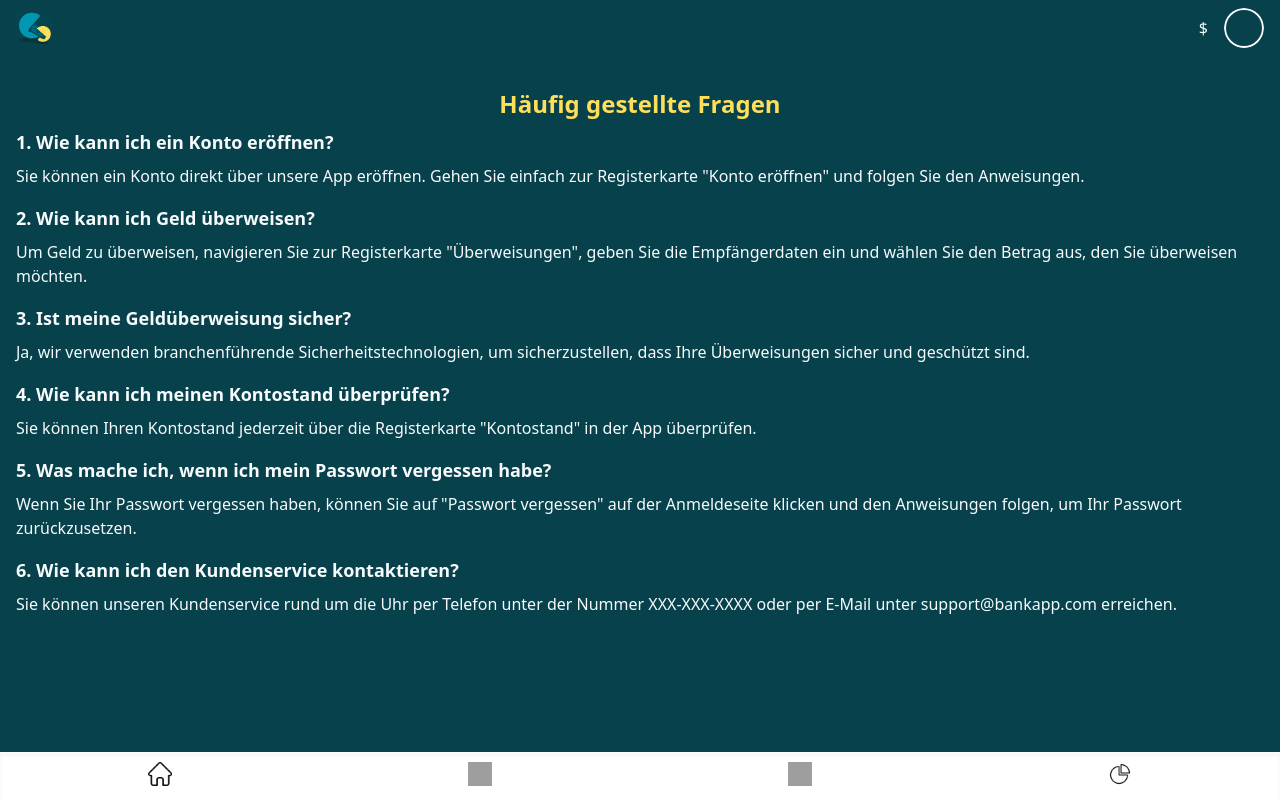
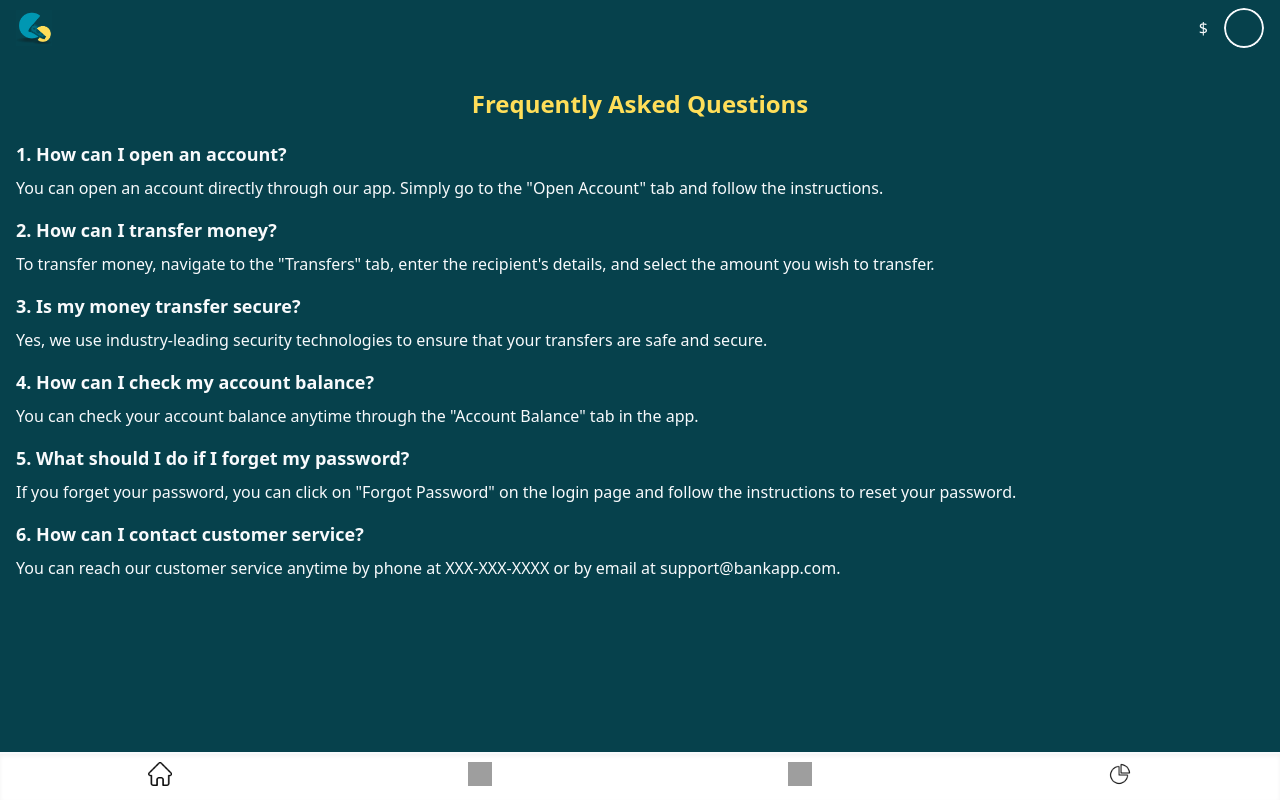
Before and after one commit to JohannaHaer/fullstack_abschlussprojekt, a React (Vite) app in the folder frontend/: page /faq in a window 1280 px wide. Built offline with nearby package versions, Linux system fonts and the light colour scheme; no server answers; grey boxes are pictures that could not be loaded.

Commit message:
faq auf englisch geändert

```diff
--- a/frontend/src/pages/Faq.jsx
+++ b/frontend/src/pages/Faq.jsx
@@ -6,40 +6,41 @@ const Faq = () => {
   return (
     <>
     <HeaderNormal />
-      <div className=" py-5 px-4">
+    <div className="py-5 px-4">
 
-      <h1 className="text-2xl text-center font-bold pt-5 pb-2 text-[#0097B2] dark:text-[#FFDE59]">Häufig gestellte Fragen</h1>
+        <h1 className="text-2xl text-center font-bold pt-5 pb-5 pb-2 text-[#0097B2] dark:text-[#FFDE59]">Frequently Asked Questions</h1>
 
         <div className="mb-4">
-        <h2 className="text-lg font-bold mb-2">1. Wie kann ich ein Konto eröffnen?</h2>
-        <p>Sie können ein Konto direkt über unsere App eröffnen. Gehen Sie einfach zur Registerkarte "Konto eröffnen" und folgen Sie den Anweisungen.</p>
+          <h2 className="text-lg font-bold mb-2">1. How can I open an account?</h2>
+          <p>You can open an account directly through our app. Simply go to the "Open Account" tab and follow the instructions.</p>
         </div>
 
         <div className="mb-4">
-        <h2 className="text-lg font-bold mb-2">2. Wie kann ich Geld überweisen?</h2>
-        <p>Um Geld zu überweisen, navigieren Sie zur Registerkarte "Überweisungen", geben Sie die Empfängerdaten ein und wählen Sie den Betrag aus, den Sie überweisen möchten.</p>
+          <h2 className="text-lg font-bold mb-2">2. How can I transfer money?</h2>
+          <p>To transfer money, navigate to the "Transfers" tab, enter the recipient's details, and select the amount you wish to transfer.</p>
         </div>
 
         <div className="mb-4">
-        <h2 className="text-lg font-bold mb-2">3. Ist meine Geldüberweisung sicher?</h2>
-        <p>Ja, wir verwenden branchenführende Sicherheitstechnologien, um sicherzustellen, dass Ihre Überweisungen sicher und geschützt sind.</p>
+          <h2 className="text-lg font-bold mb-2">3. Is my money transfer secure?</h2>
+          <p>Yes, we use industry-leading security technologies to ensure that your transfers are safe and secure.</p>
         </div>
 
         <div className="mb-4">
-        <h2 className="text-lg font-bold mb-2">4. Wie kann ich meinen Kontostand überprüfen?</h2>
-        <p>Sie können Ihren Kontostand jederzeit über die Registerkarte "Kontostand" in der App überprüfen.</p>
+          <h2 className="text-lg font-bold mb-2">4. How can I check my account balance?</h2>
+          <p>You can check your account balance anytime through the "Account Balance" tab in the app.</p>
         </div>
 
         <div className="mb-4">
-        <h2 className="text-lg font-bold mb-2">5. Was mache ich, wenn ich mein Passwort vergessen habe?</h2>
-        <p>Wenn Sie Ihr Passwort vergessen haben, können Sie auf "Passwort vergessen" auf der Anmeldeseite klicken und den Anweisungen folgen, um Ihr Passwort zurückzusetzen.</p>
+          <h2 className="text-lg font-bold mb-2">5. What should I do if I forget my password?</h2>
+          <p>If you forget your password, you can click on "Forgot Password" on the login page and follow the instructions to reset your password.</p>
         </div>
 
         <div className="mb-24">
-        <h2 className="text-lg font-bold mb-2">6. Wie kann ich den Kundenservice kontaktieren?</h2>
-        <p>Sie können unseren Kundenservice rund um die Uhr per Telefon unter der Nummer XXX-XXX-XXXX oder per E-Mail unter support@bankapp.com erreichen.</p>
+          <h2 className="text-lg font-bold mb-2">6. How can I contact customer service?</h2>
+          <p>You can reach our customer service anytime by phone at XXX-XXX-XXXX or by email at support@bankapp.com.</p>
         </div>
       </div>
+
     <NavBar />
 
     </>
--- a/frontend/src/pages/TermsAndServices.jsx
+++ b/frontend/src/pages/TermsAndServices.jsx
@@ -8,7 +8,7 @@ const TermsAndServices = () => {
         <>
         <HeaderNormal />
         <div className="py-5 px-4 h-dvh">
-        <h1 className="text-2xl text-center font-bold pt-5 pb-2 text-[#0097B2] dark:text-[#FFDE59]">Terms and Policy</h1>
+        <h1 className="text-2xl text-center font-bold pt-5 pb-5 text-[#0097B2] dark:text-[#FFDE59]">Terms and Policy</h1>
         <p className="text-sm mb-2">
           Please read these terms and conditions carefully before using our
           services.
```
Lines whose indentation alone changed are shown as unchanged.
